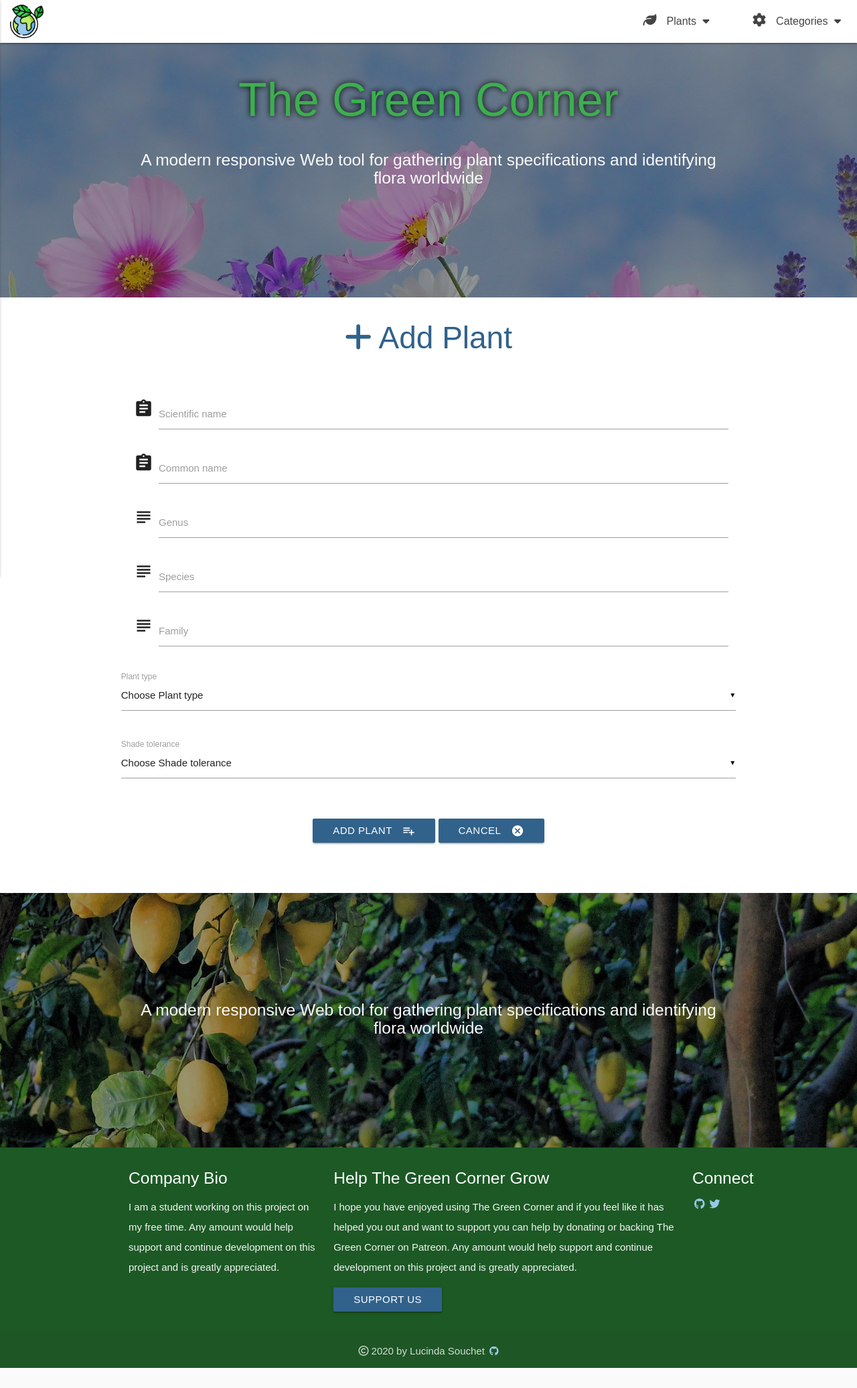
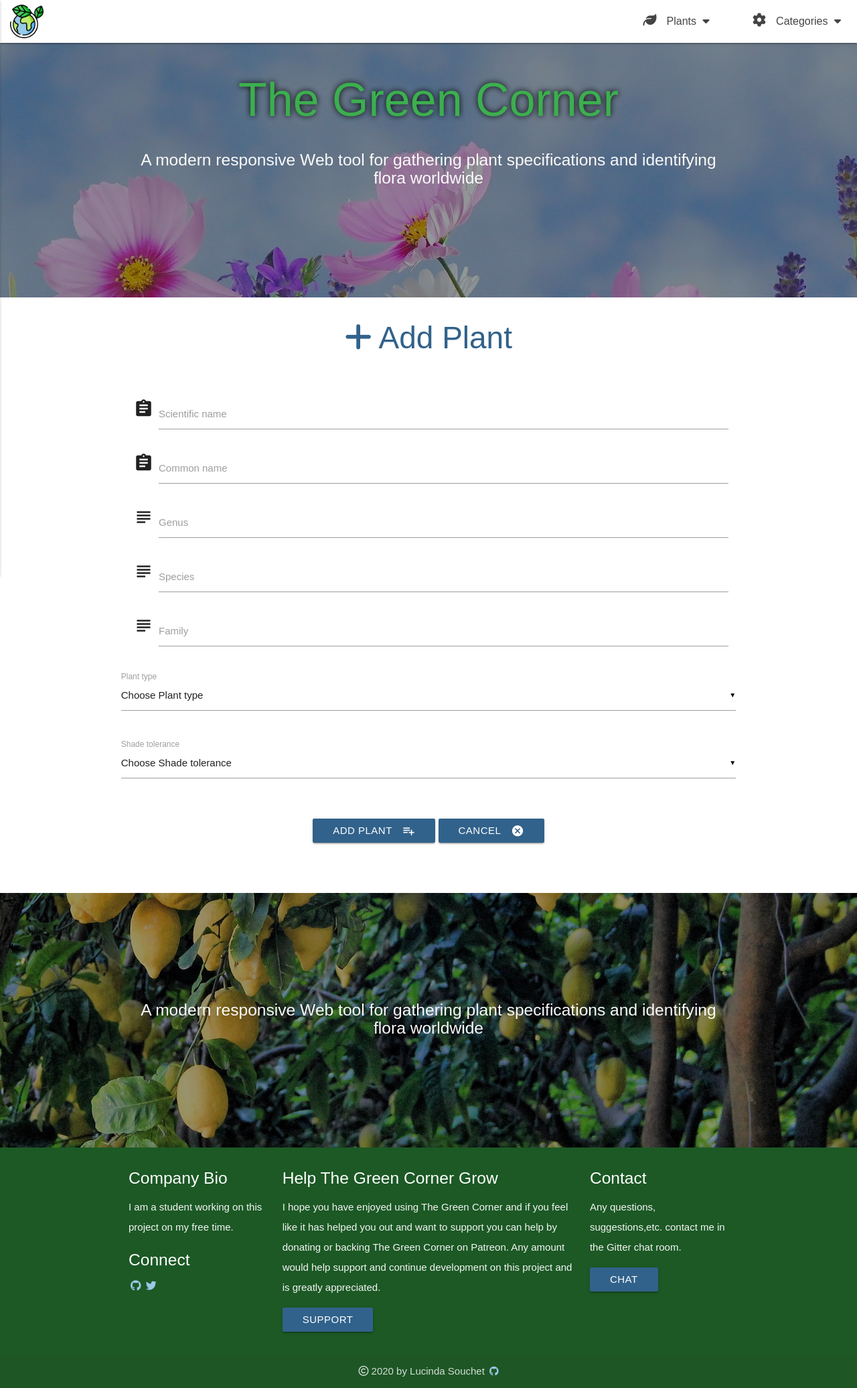
Before and after one commit to sctlcd/the-green-corner, a Flask app: page /add_plant in a window 1280 px wide. Shown: the whole page at 67% size. Before the commit the page ends 2042 px from the top, so only its background shows below. Run offline with Flask 2, Linux system fonts and the light colour scheme; data that the repository does not hold is empty; some libraries are stand-ins or nearby versions; some web fonts are replaced; grey boxes are pictures that could not be loaded.

Commit message:
update footer

```diff
--- a/static/assets/css/style.css
+++ b/static/assets/css/style.css
@@ -224,6 +224,10 @@ footer.page-footer {
   background-color: #1C5925 !important;
 }
 
+.connect {
+  margin-top: 20px;
+}
+
 /* ----------------------------------------------------------- addplant.html ------------------------------------------*/
 input:not([type]):focus:not([readonly]),
 input[type=text]:not(.browser-default):focus:not([readonly]),
--- a/templates/base.html
+++ b/templates/base.html
@@ -61,7 +61,7 @@
               <li>
                 <div class="user-view overlay">
                   <div class="background">
-                    <img src="../static/assets/images/leaf-2581889_1280.jpg">
+                    <img src="../static/assets/images/leaves-291024_640.jpg" alt="leaf background">
                   </div>
                   <div class="center">
                     <a href="#!"><img class="square" src="../static/assets/images/the_green_corner_logo.png"></a>
@@ -122,24 +122,30 @@
     <footer class="page-footer">
       <div class="container">
         <div class="row">
-          <div class="col l4 s12">
-            <h5 class="white-text">Company Bio</h5>
-            <p class="grey-text text-lighten-4">I am a student working on this project on my free time. Any amount would help support and continue development on this project and is greatly appreciated.</p>
-
+          <div class="col l3 s12">
+            <div>
+              <h5 class="white-text">Company Bio</h5>
+              <p class="grey-text text-lighten-4">I am a student working on this project on my free time.</p>
+            </div>
+            <div class="connect">
+              <h5 class="white-text">Connect</h5>
+              <ul>
+                <li class="inline"><a class="white-text" href="https://github.com/sctlcd/the-green-corner" target="_blank"><i class="fab fa-github"></i><span class="sr-only"></span></a></li>
+                <li class="inline"><a class="white-text" href="https://twitter.com" target="_blank"><i class="fab fa-twitter"></i><span class="sr-only"></span></a></li>
+              </ul>
+            </div>
           </div>
-          <div class="col l7 s12">
+          <div class="col l6 s12">
             <h5 class="white-text">Help The Green Corner Grow</h5>
             <p class="grey-text text-lighten-4">
               I hope you have enjoyed using The Green Corner and if you feel like it has helped you out and want to support you can help by donating or backing The Green Corner on Patreon. Any amount would help support and
               continue development on this project and is greatly appreciated.</p>
-            <a class="btn waves-effect waves-light lighten-3 btn-support" href="https://www.patreon.com/europe" target="_blank">Support Us</a>
+            <a class="btn waves-effect waves-light lighten-3 btn-support" href="https://www.patreon.com/europe" target="_blank">Support</a>
           </div>
-          <div class="col l1 s12">
-            <h5 class="white-text">Connect</h5>
-            <ul>
-              <li class="inline"><a class="white-text" href="https://github.com/sctlcd/the-green-corner" target="_blank"><i class="fab fa-github"></i><span class="sr-only"></span></a></li>
-              <li class="inline"><a class="white-text" href="https://twitter.com" target="_blank"><i class="fab fa-twitter"></i><span class="sr-only"></span></a></li>
-            </ul>
+          <div class="col l3 s12">
+            <h5 class="white-text">Contact</h5>
+            <p class="grey-text text-lighten-4">Any questions, suggestions,etc. contact me in the Gitter chat room.</p>
+            <a class="btn waves-effect waves-light lighten-3" target="_blank" href="https://gitter.im/">Chat</a>
           </div>
         </div>
       </div>
```
Also changed, not shown: templates/home.html (+21 -14 lines).
